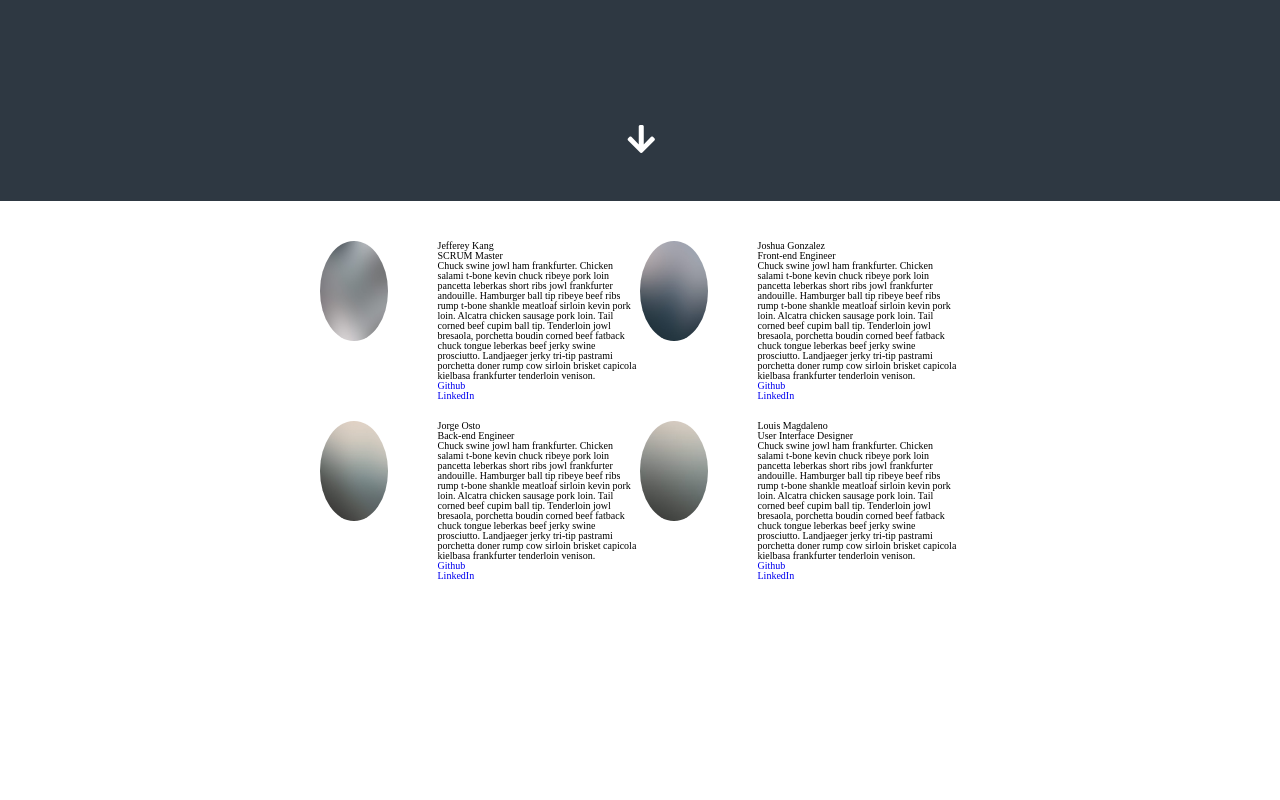
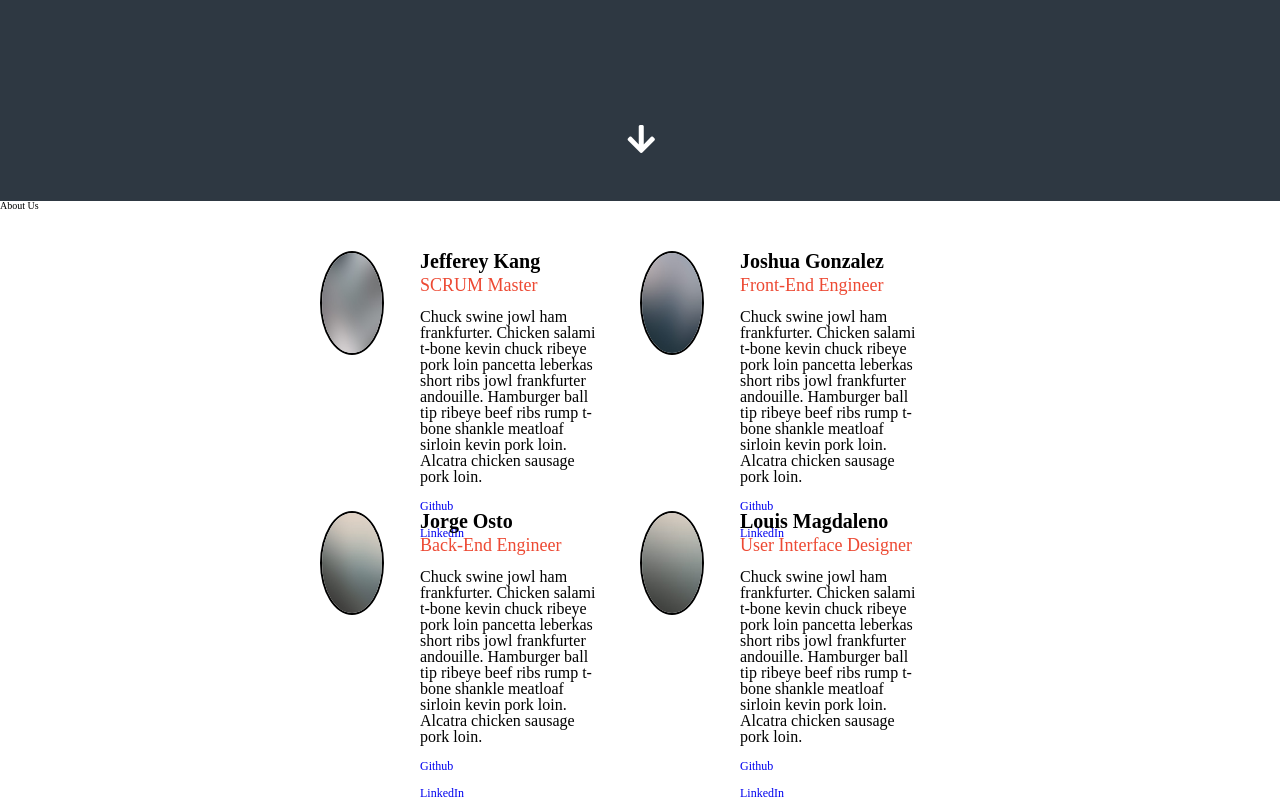
Before and after one commit to artfoliobuild/UserInterface, a plain HTML site: page index.html in a window 1280 px wide. Shown: the part 599-1399 px from the top of the page. Before the commit the page ends 1180 px from the top, so only its background shows below. Drawn offline with Linux system fonts and the light colour scheme; a web font is replaced by a local one.

Commit message:
Cleaned up styling on about us section

```diff
--- a/index.html
+++ b/index.html
@@ -42,7 +42,12 @@
                 </div><!--jumbo end-->
 
                 <!-- About Us -->
+                <div>
+                        <h2>About Us</h2>
+                </div>
                 <div class="about-us">
+
+
                     <section><!-- One -->
                         <div class="img-container">
 
@@ -56,9 +61,7 @@
 
                             <p>Chuck swine jowl ham frankfurter. Chicken salami t-bone kevin chuck ribeye pork loin pancetta leberkas short ribs jowl frankfurter andouille.
                             Hamburger ball tip ribeye beef ribs rump t-bone shankle meatloaf sirloin kevin pork loin.
-                            Alcatra chicken sausage pork loin. Tail corned beef cupim ball tip.
-                             Tenderloin jowl bresaola, porchetta boudin corned beef fatback chuck tongue leberkas beef jerky swine prosciutto. Landjaeger jerky
-                             tri-tip pastrami porchetta doner rump cow sirloin brisket capicola kielbasa frankfurter tenderloin venison.</p>
+                            Alcatra chicken sausage pork loin.</p>
 
                             <a href="#" class="github-link"><span>Github</span></a>
 
@@ -75,13 +78,11 @@
 
                         <div class="text-container">
                             <h2>Joshua Gonzalez</h2>
-                            <h3>Front-end Engineer</h3>
+                            <h3>Front-End Engineer</h3>
 
                             <p>Chuck swine jowl ham frankfurter. Chicken salami t-bone kevin chuck ribeye pork loin pancetta leberkas short ribs jowl frankfurter andouille.
                             Hamburger ball tip ribeye beef ribs rump t-bone shankle meatloaf sirloin kevin pork loin.
-                            Alcatra chicken sausage pork loin. Tail corned beef cupim ball tip.
-                             Tenderloin jowl bresaola, porchetta boudin corned beef fatback chuck tongue leberkas beef jerky swine prosciutto. Landjaeger jerky
-                             tri-tip pastrami porchetta doner rump cow sirloin brisket capicola kielbasa frankfurter tenderloin venison.</p>
+                            Alcatra chicken sausage pork loin.</p>
 
                             <a href="#" class="github-link"><span>Github</span></a>
 
@@ -98,13 +99,11 @@
 
                         <div class="text-container">
                             <h2>Jorge Osto</h2>
-                            <h3>Back-end Engineer</h3>
+                            <h3>Back-End Engineer</h3>
 
                             <p>Chuck swine jowl ham frankfurter. Chicken salami t-bone kevin chuck ribeye pork loin pancetta leberkas short ribs jowl frankfurter andouille.
                             Hamburger ball tip ribeye beef ribs rump t-bone shankle meatloaf sirloin kevin pork loin.
-                            Alcatra chicken sausage pork loin. Tail corned beef cupim ball tip.
-                             Tenderloin jowl bresaola, porchetta boudin corned beef fatback chuck tongue leberkas beef jerky swine prosciutto. Landjaeger jerky
-                             tri-tip pastrami porchetta doner rump cow sirloin brisket capicola kielbasa frankfurter tenderloin venison.</p>
+                            Alcatra chicken sausage pork loin.</p>
 
                             <a href="#" class="github-link"><span>Github</span></a>
 
@@ -125,9 +124,7 @@
 
                             <p>Chuck swine jowl ham frankfurter. Chicken salami t-bone kevin chuck ribeye pork loin pancetta leberkas short ribs jowl frankfurter andouille.
                             Hamburger ball tip ribeye beef ribs rump t-bone shankle meatloaf sirloin kevin pork loin.
-                            Alcatra chicken sausage pork loin. Tail corned beef cupim ball tip.
-                             Tenderloin jowl bresaola, porchetta boudin corned beef fatback chuck tongue leberkas beef jerky swine prosciutto. Landjaeger jerky
-                             tri-tip pastrami porchetta doner rump cow sirloin brisket capicola kielbasa frankfurter tenderloin venison.</p>
+                            Alcatra chicken sausage pork loin.</p>
 
                             <a href="https://github.com/louismagdaleno" class="github-link"><span>Github</span></a>
 
--- a/less/about_us.less
+++ b/less/about_us.less
@@ -11,7 +11,7 @@
         margin: 0;
         padding: 0;
         border: 0;
-        height: 100px;
+        height: 180px;
         display: flex;
         flex-direction: row;
         justify-content: space-between;
@@ -22,8 +22,9 @@
             height: 100%;
 
             img {
-                height: 100%;
+                height: 100px;
                 width: 100%;
+                border: 2px solid black;
                 border-radius: 50%;
             }
         }
@@ -35,6 +36,30 @@
             flex-direction: column;
             justify-content: space-around;
             padding-left: 50px;
+            padding: 0 40px;
+
+            h2 {
+                font-size: 2em;
+                font-weight: bold;
+                margin-bottom: 5px;
+
+            }
+
+            h3 {
+                font-size: 1.8em;
+                color: #ed4933;
+
+            }
+
+            p {
+                margin: 15px 0;
+                font-size: 1.6em;
+            }
+
+            a {
+                margin-bottom: 15px;
+                font-size: 1.2em;
+            }
         }
 
     }
```
Also changed, not shown: css/index.css.
